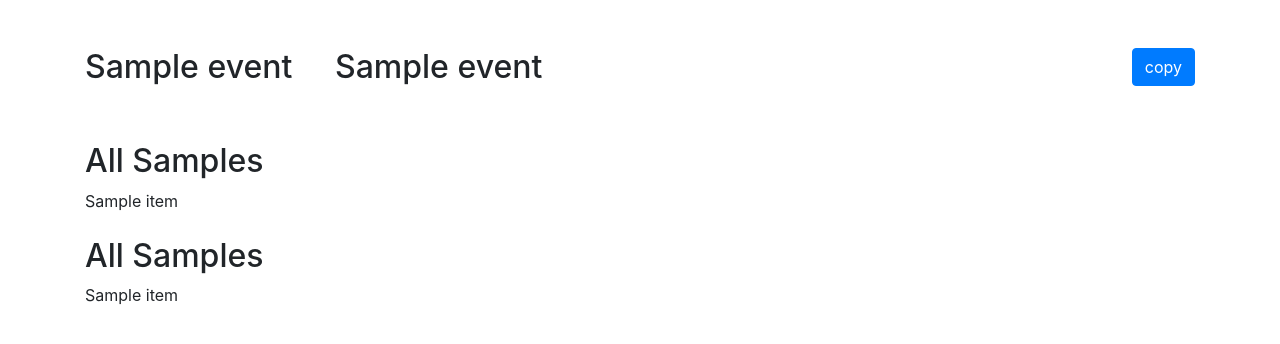
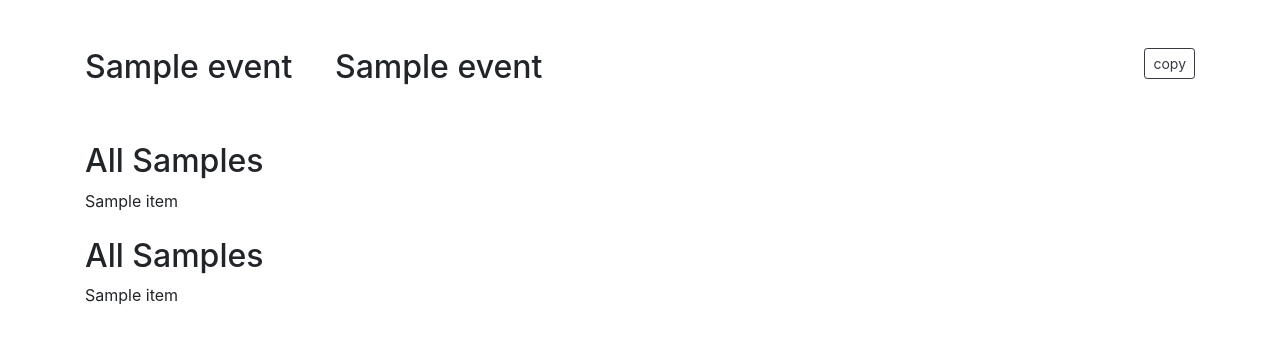
Before and after one commit to scharfmn/desnos, a Flask app: template templates/show.html in a window 1280 px wide. Shown: the top 344 px of the page. Run offline with Flask 2, Linux system fonts and the light colour scheme; the template is opened without the code that fills it: most values are stand-ins (such as "Sample title", 1, 10 or a date in 2020); some libraries are stand-ins or nearby versions.

Commit message:
button style

```diff
--- a/templates/desnos.html
+++ b/templates/desnos.html
@@ -13,7 +13,7 @@
   </label>
 </div>
 <br>
-<input class="btn btn-primary float-right" type="button" value="copy" onclick="copyToClipboard('#box-sets')">
+<input class="btn btn-outline-dark btn-sm float-right" type="button" value="copy" onclick="copyToClipboard('#box-sets')">
 <br>
 <div class="col-xs-6 col-xs-offset-3 col1" id='box-sets'></div>
 {% endblock %}
--- a/templates/show.html
+++ b/templates/show.html
@@ -3,7 +3,7 @@
 <title>desnos</title>
 {% endblock %}
 {% block provided_container %}
-  <input class="btn btn-primary float-right" type="button" value="copy" onclick="copyToClipboard('#desnos-container')">
+  <input class="btn btn-outline-dark btn-sm float-right" type="button" value="copy" onclick="copyToClipboard('#desnos-container')">
 
   <h2>{{event[0]}}&nbsp;&nbsp;&nbsp;&nbsp;&nbsp;{{event[1]}}</h2>
 <br>
```
